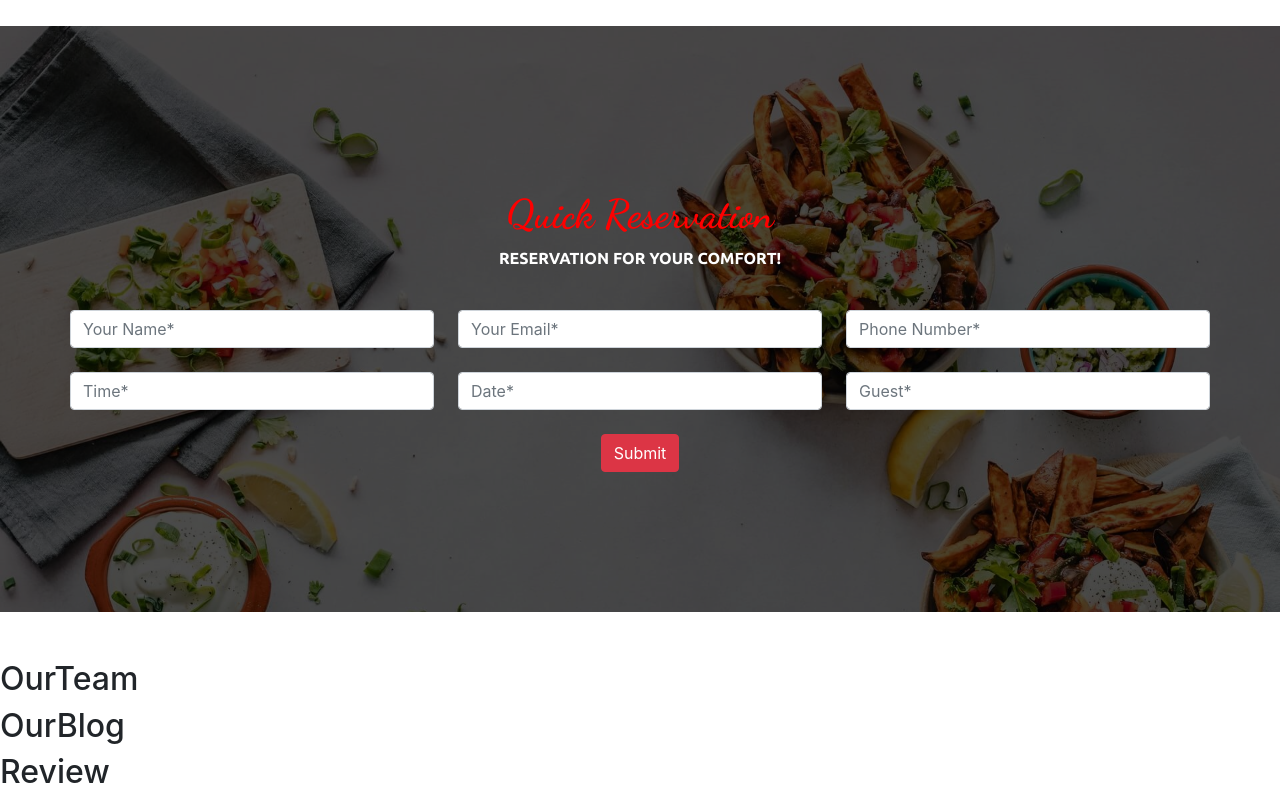
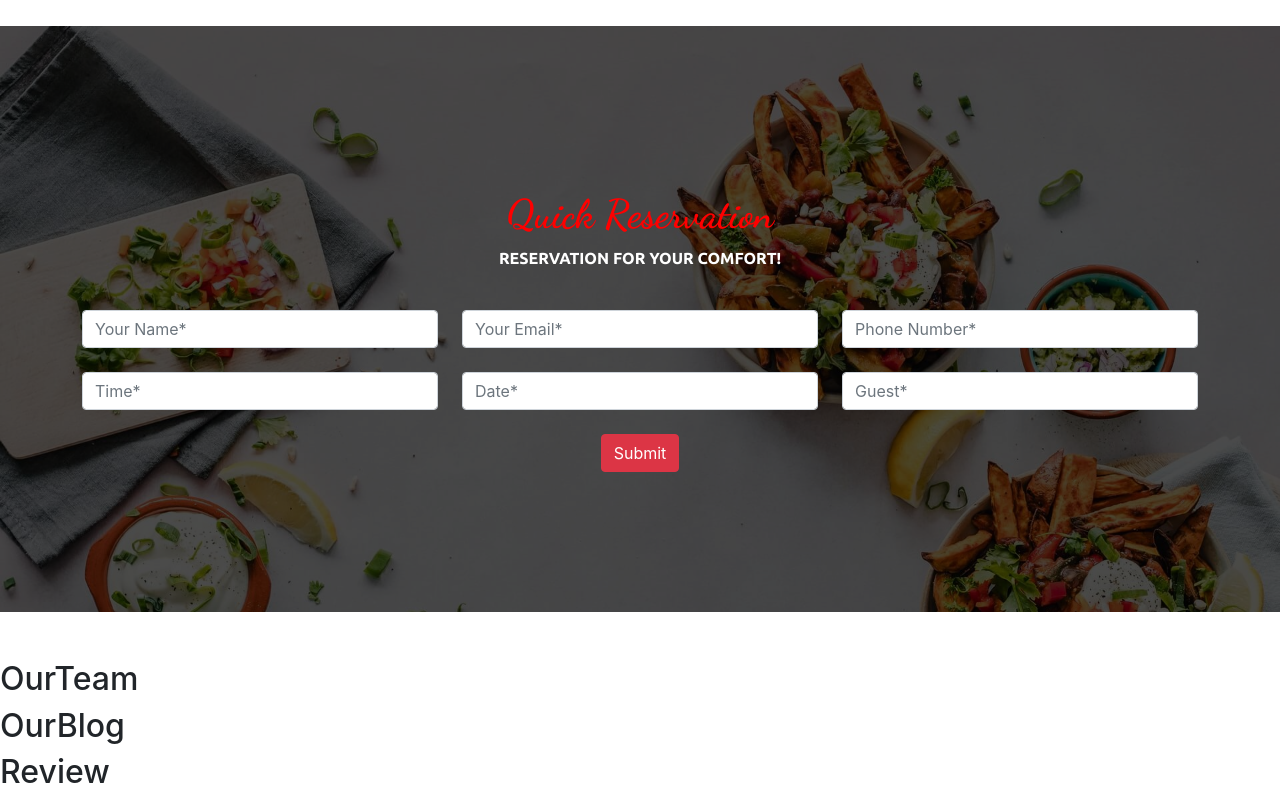
Before and after one commit to afroza035/lemon-chilli-resturant, a React (Create React App) app: page / in a window 1280 px wide. Shown: the part 1878-2678 px from the top of the page. Built offline with nearby package versions, Linux system fonts and the light colour scheme.

Commit message:
quick reservation component add

```diff
--- a/src/components/Home/QuickReservation/QuickReservation.js
+++ b/src/components/Home/QuickReservation/QuickReservation.js
@@ -15,7 +15,7 @@ const QuickReservation = () => {
             <h2 className="quick-title">Quick Reservation</h2>
             <p className="ubuntu-text quick-sub-title text-white">RESERVATION FOR YOUR COMFORT!</p>
           </div>
-          <div className="">
+          <div className="container">
             <form className="row" onSubmit={handleSubmit(onSubmit)}>
               <div className="col-md-4 pb-4">
                 <input
```
Also changed, not shown: 1 other file (tests, documents, lock files or other folders).
